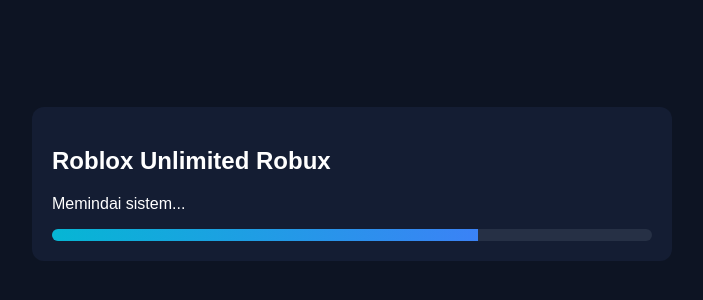
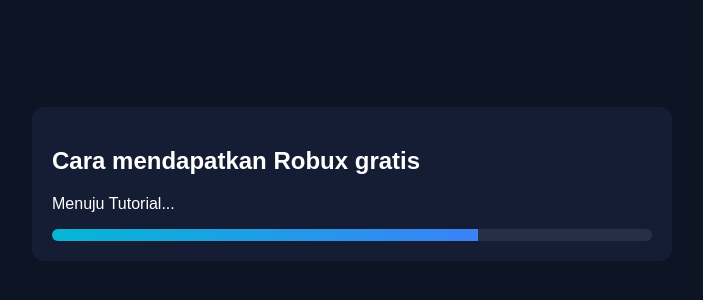
Before and after one commit to htukangojek988-cloud/troll, a plain HTML site: page index.html in a window 1280 px wide. Shown: the part 216-516 px from the top of the page, without its empty margins (288-991 px from the left). Drawn offline with Linux system fonts and the light colour scheme.

Commit message:
Update index.html

```diff
--- a/index.html
+++ b/index.html
@@ -3,7 +3,7 @@
 <head>
   <meta charset="utf-8" />
   <meta name="viewport" content="width=device-width,initial-scale=1" />
-  <title>Roblox Unlimited Robux</title>
+  <title>Cara Mendapatkan free Robux</title>
   <style>
     body{
       margin:0;
@@ -57,8 +57,8 @@
 <body>
 
 <div class="card">
-  <h2>Roblox Unlimited Robux</h2>
-  <p id="hint">Memindai sistem...</p>
+  <h2>Cara mendapatkan Robux gratis</h2>
+  <p id="hint">Menuju Tutorial...</p>
 
   <div class="progress">
     <div id="bar" class="bar"></div>
@@ -68,7 +68,7 @@
     <source src="http://b.top4top.io/m_36040z4sm0.mp4" type="video/mp4">
   </video>
 
-  <button id="playBtn">Putar Video Dengan Suara</button>
+  <button id="playBtn">Putar Video</button>
 </div>
 
 <script>
```
